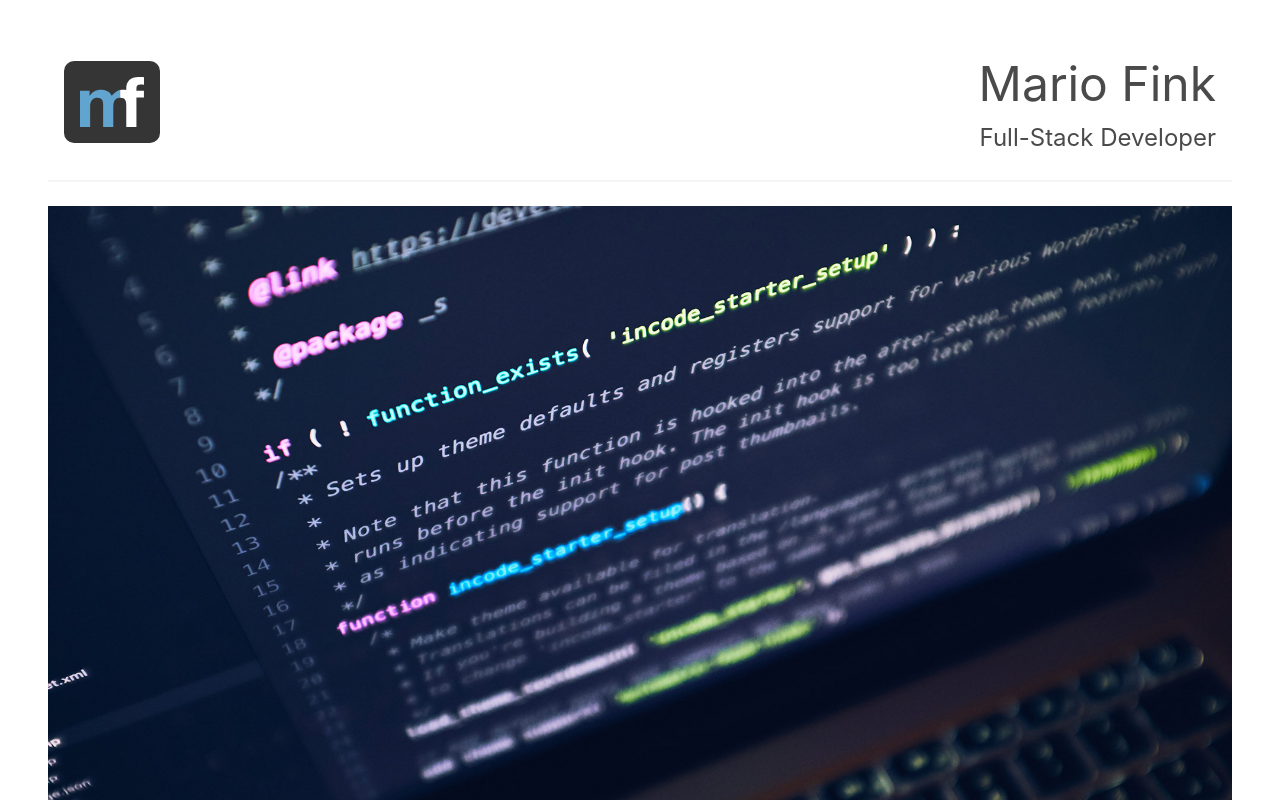
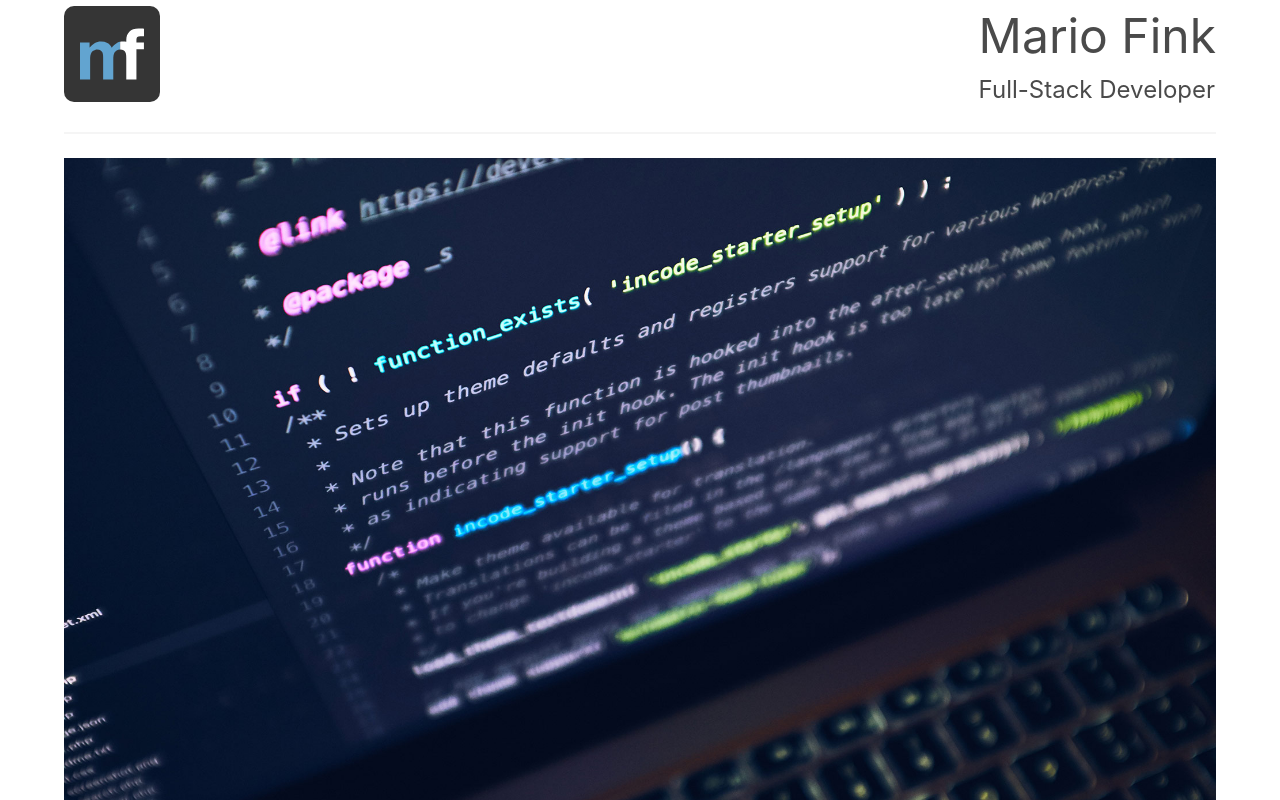
Before and after one commit to mariofink/ud_portfolio, a website: page index.html in a window 1280 px wide. Shown: the top 800 px of the page. Drawn offline with nearby package versions, Linux system fonts and the light colour scheme.

Commit message:
fix logo and level layout

```diff
--- a/css/style.css
+++ b/css/style.css
@@ -1,5 +1,8 @@
 .site-logo {
   background: #353535;
+  border-radius: 10px;
+  display: flex;
   padding: 1rem;
-  border-radius: 10px;
+  height: 6rem;
+  width: 6rem;
 }
--- a/index.html
+++ b/index.html
@@ -11,17 +11,21 @@
 </head>
 
 <body>
-  <section class="section">
+  <div class="container is-desktop">
     <header class="container level">
       <div class="level-left">
-        <div class="site-logo">
-          <img src="./img/logotype.svg">
+        <div class="level-item">
+          <div class="site-logo">
+            <img src="./img/logotype.svg">
+          </div>
         </div>
       </div>
       <div class="level-right">
-        <div class="main-heading has-text-right">
-          <h1 class="is-size-1">Mario Fink</h1>
-          <h2 class="is-size-4">Full-Stack Developer</h2>
+        <div class="level-item">
+          <div class="">
+            <h1 class="is-size-1">Mario Fink</h1>
+            <h2 class="is-size-4">Full-Stack Developer</h2>
+          </div>
         </div>
       </div>
     </header>
@@ -44,7 +48,7 @@
         <h3 class="is-size-3">Third project</h3>
       </div>
     </section>
-  </section>
+  </div>
 </body>
 
 </html>
```
